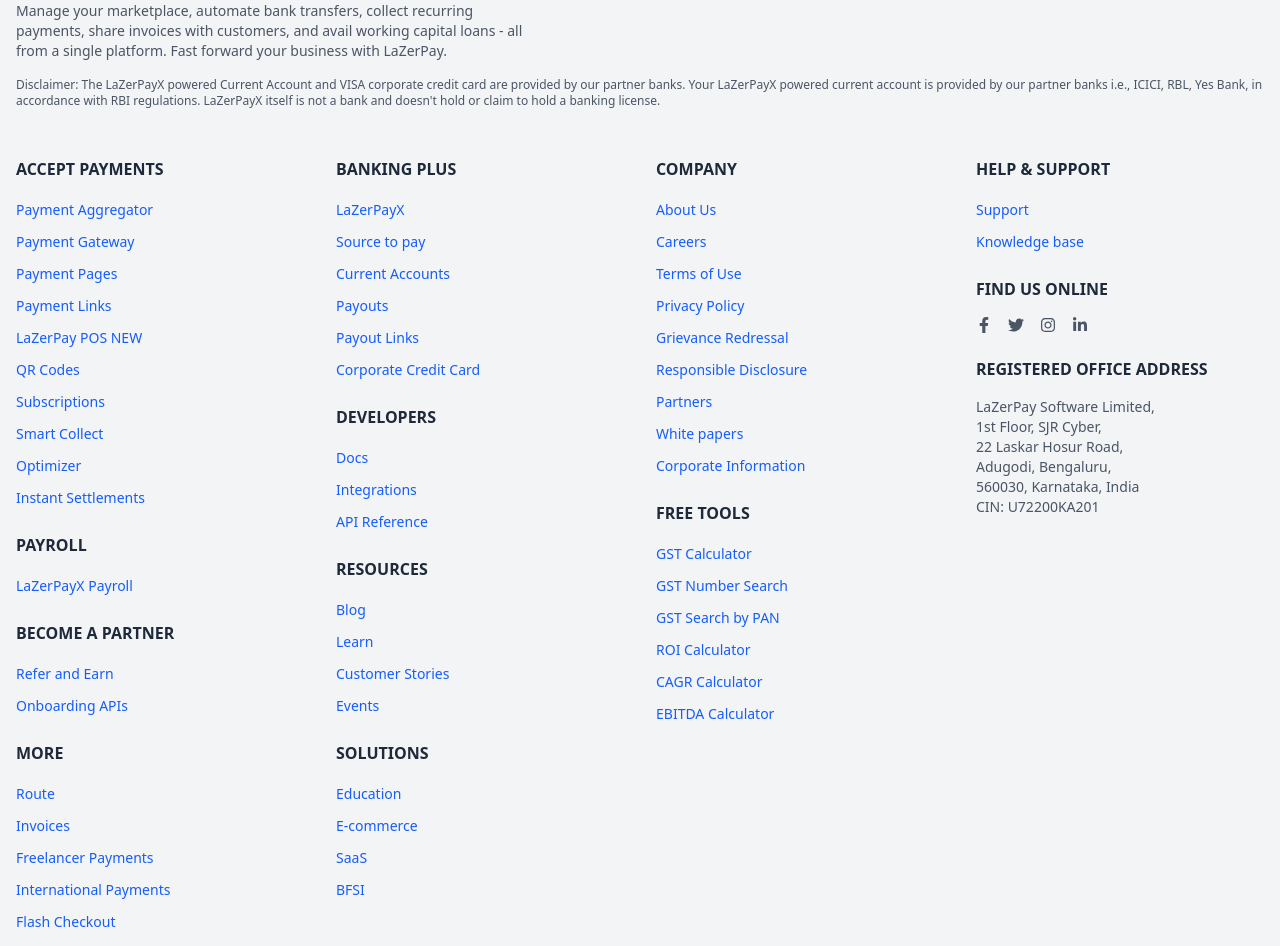
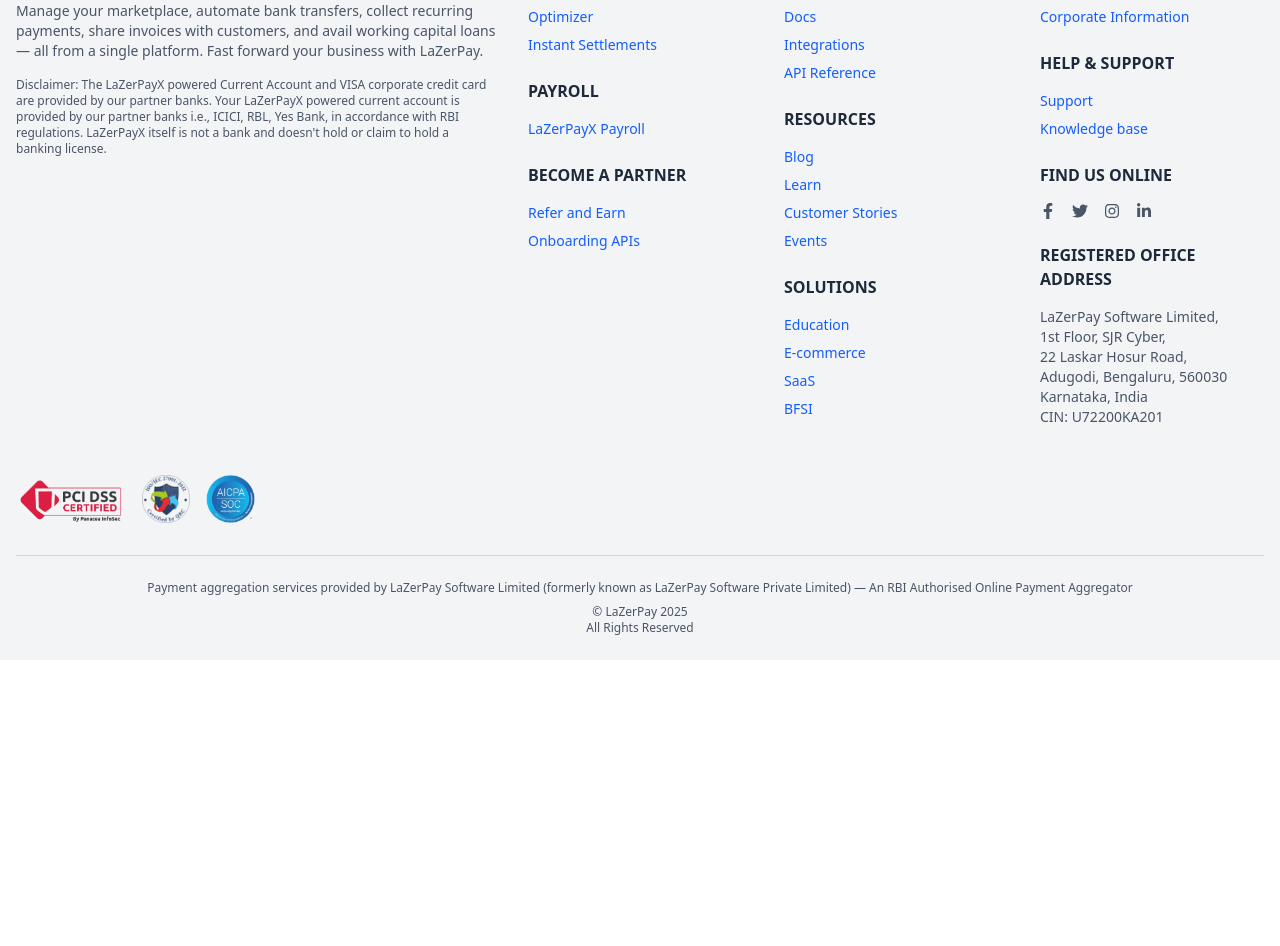
Before and after one commit to auscode/RazorPayStyle, a React (Vite) app: page / in a window 1280 px wide. Shown: the part 10246-11192 px from the top of the page. After the commit the page ends 10906 px from the top, so only its background shows below. Built offline with nearby package versions, Linux system fonts and the light colour scheme.

Commit message:
footer alignment

```diff
--- a/src/components/Footer.jsx
+++ b/src/components/Footer.jsx
@@ -13,13 +13,18 @@
   return (
 <footer className="bg-gray-100 pt-12 pb-6 px-4">
   <div className="max-w-7xl mx-auto">
-        {/* Top Section: Logo and Description */}
-        <div className="mb-12">
+
+    {/* Unified Grid: Description + Link Columns */}
+    <div className="grid grid-cols-1 md:grid-cols-5 gap-8 mb-12">
+
+      {/* COLUMN 1 — BRAND + DESCRIPTION */}
+      <div className="md:col-span-2">
         <div className="flex items-center mb-4 text-blue-600">
           <HiLightningBolt className="text-3xl" />
           <span className="ml-2 text-xl font-bold">LaZerPay</span>
         </div>
-          <p className="text-gray-600 text-sm max-w-lg">
+
+        <p className="text-gray-600 text-sm mb-4">
           LaZerPay is the only payments solution in India that allows
           businesses to accept, process, and disburse payments with its
           product suite. It gives you access to all payment modes including
@@ -27,20 +32,20 @@
           including JioMoney, Mobikwik, Airtel Money, FreeCharge, Ola Money,
           and PayZapp.
         </p>
-          <p className="text-gray-600 text-sm max-w-lg mt-4">
+        <p className="text-gray-600 text-sm mb-4">
           LaZerPayX supercharges your business banking experience, bringing
           effectiveness, efficiency, and excellence to all financial
           processes. With LaZerPayX, businesses can get access to
           fully-functional current accounts, supercharge their payouts and
           automate payroll compliance.
         </p>
-          <p className="text-gray-600 text-sm max-w-lg mt-4">
+        <p className="text-gray-600 text-sm mb-4">
           Manage your marketplace, automate bank transfers, collect recurring
           payments, share invoices with customers, and avail working capital
-            loans - all from a single platform. Fast forward your business with
+          loans — all from a single platform. Fast forward your business with
           LaZerPay.
         </p>
-          <p className="text-gray-600 text-xs mt-4">
+        <p className="text-gray-600 text-xs">
           Disclaimer: The LaZerPayX powered Current Account and VISA corporate
           credit card are provided by our partner banks. Your LaZerPayX
           powered current account is provided by our partner banks i.e.,
@@ -50,14 +55,10 @@
         </p>
       </div>
 
-        {/* Footer Links */}
-        <div className="grid grid-cols-2 md:grid-cols-4 gap-8 mb-12">
-          {/* Column 1 */}
+      {/* COLUMN 2 — ACCEPT PAYMENTS */}
       <div>
-            <h4 className="font-semibold mb-4 text-gray-800">
-              ACCEPT PAYMENTS
-            </h4>
-            <ul className="space-y-2">
+        <h4 className="font-semibold mb-4 text-gray-800">ACCEPT PAYMENTS</h4>
+        <ul className="space-y-2 text-sm">
           {[
             "Payment Aggregator",
             "Payment Gateway",
@@ -71,59 +72,30 @@
             "Instant Settlements",
           ].map((item) => (
             <li key={item}>
-                  <a href="#" className="text-blue-600 text-sm hover:underline">
-                    {item}
-                  </a>
+              <a href="#" className="text-blue-600 hover:underline">{item}</a>
             </li>
           ))}
         </ul>
-            <h4 className="font-semibold mb-4 mt-6 text-gray-800">PAYROLL</h4>
-            <ul className="space-y-2">
-              {["LaZerPayX Payroll"].map((item) => (
-                <li key={item}>
-                  <a href="#" className="text-blue-600 text-sm hover:underline">
-                    {item}
-                  </a>
-                </li>
-              ))}
+
+        <h4 className="font-semibold mt-6 mb-4 text-gray-800">PAYROLL</h4>
+        <ul className="space-y-2 text-sm">
+          <li><a href="#" className="text-blue-600 hover:underline">LaZerPayX Payroll</a></li>
         </ul>
-            <h4 className="font-semibold mb-4 mt-6 text-gray-800">
-              BECOME A PARTNER
-            </h4>
-            <ul className="space-y-2">
+
+        <h4 className="font-semibold mt-6 mb-4 text-gray-800">BECOME A PARTNER</h4>
+        <ul className="space-y-2 text-sm">
           {["Refer and Earn", "Onboarding APIs"].map((item) => (
             <li key={item}>
-                  <a href="#" className="text-blue-600 text-sm hover:underline">
-                    {item}
-                  </a>
-                </li>
-              ))}
-            </ul>
-            <h4 className="font-semibold mb-4 mt-6 text-gray-800">MORE</h4>
-            <ul className="space-y-2">
-              {[
-                "Route",
-                "Invoices",
-                "Freelancer Payments",
-                "International Payments",
-                "Flash Checkout",
-                "UPI",
-                "ePOS",
-                "Checkout Demo",
-              ].map((item) => (
-                <li key={item}>
-                  <a href="#" className="text-blue-600 text-sm hover:underline">
-                    {item}
-                  </a>
+              <a href="#" className="text-blue-600 hover:underline">{item}</a>
             </li>
           ))}
         </ul>
       </div>
 
-          {/* Column 2 */}
+      {/* COLUMN 3 — BANKING + DEVELOPERS + RESOURCES */}
       <div>
         <h4 className="font-semibold mb-4 text-gray-800">BANKING PLUS</h4>
-            <ul className="space-y-2">
+        <ul className="space-y-2 text-sm">
           {[
             "LaZerPayX",
             "Source to pay",
@@ -133,50 +105,43 @@
             "Corporate Credit Card",
           ].map((item) => (
             <li key={item}>
-                  <a href="#" className="text-blue-600 text-sm hover:underline">
-                    {item}
-                  </a>
+              <a href="#" className="text-blue-600 hover:underline">{item}</a>
             </li>
           ))}
         </ul>
-            <h4 className="font-semibold mb-4 mt-6 text-gray-800">
-              DEVELOPERS
-            </h4>
-            <ul className="space-y-2">
+
+        <h4 className="font-semibold mt-6 mb-4 text-gray-800">DEVELOPERS</h4>
+        <ul className="space-y-2 text-sm">
           {["Docs", "Integrations", "API Reference"].map((item) => (
             <li key={item}>
-                  <a href="#" className="text-blue-600 text-sm hover:underline">
-                    {item}
-                  </a>
+              <a href="#" className="text-blue-600 hover:underline">{item}</a>
             </li>
           ))}
         </ul>
-            <h4 className="font-semibold mb-4 mt-6 text-gray-800">RESOURCES</h4>
-            <ul className="space-y-2">
+
+        <h4 className="font-semibold mt-6 mb-4 text-gray-800">RESOURCES</h4>
+        <ul className="space-y-2 text-sm">
           {["Blog", "Learn", "Customer Stories", "Events"].map((item) => (
             <li key={item}>
-                  <a href="#" className="text-blue-600 text-sm hover:underline">
-                    {item}
-                  </a>
+              <a href="#" className="text-blue-600 hover:underline">{item}</a>
             </li>
           ))}
         </ul>
-            <h4 className="font-semibold mb-4 mt-6 text-gray-800">SOLUTIONS</h4>
-            <ul className="space-y-2">
+
+        <h4 className="font-semibold mt-6 mb-4 text-gray-800">SOLUTIONS</h4>
+        <ul className="space-y-2 text-sm">
           {["Education", "E-commerce", "SaaS", "BFSI"].map((item) => (
             <li key={item}>
-                  <a href="#" className="text-blue-600 text-sm hover:underline">
-                    {item}
-                  </a>
+              <a href="#" className="text-blue-600 hover:underline">{item}</a>
             </li>
           ))}
         </ul>
       </div>
 
-          {/* Column 3 */}
+      {/* COLUMN 4 — COMPANY + HELP */}
       <div>
         <h4 className="font-semibold mb-4 text-gray-800">COMPANY</h4>
-            <ul className="space-y-2">
+        <ul className="space-y-2 text-sm">
           {[
             "About Us",
             "Careers",
@@ -189,114 +154,60 @@
             "Corporate Information",
           ].map((item) => (
             <li key={item}>
-                  <a href="#" className="text-blue-600 text-sm hover:underline">
-                    {item}
-                  </a>
+              <a href="#" className="text-blue-600 hover:underline">{item}</a>
             </li>
           ))}
         </ul>
-            <h4 className="font-semibold mb-4 mt-6 text-gray-800">
-              FREE TOOLS
-            </h4>
-            <ul className="space-y-2">
-              {[
-                "GST Calculator",
-                "GST Number Search",
-                "GST Search by PAN",
-                "ROI Calculator",
-                "CAGR Calculator",
-                "EBITDA Calculator",
-              ].map((item) => (
+
+        <h4 className="font-semibold mt-6 mb-4 text-gray-800">HELP & SUPPORT</h4>
+        <ul className="space-y-2 text-sm">
+          {["Support", "Knowledge base"].map((item) => (
             <li key={item}>
-                  <a href="#" className="text-blue-600 text-sm hover:underline">
-                    {item}
-                  </a>
+              <a href="#" className="text-blue-600 hover:underline">{item}</a>
             </li>
           ))}
         </ul>
+
+        <h4 className="font-semibold mt-6 mb-4 text-gray-800">FIND US ONLINE</h4>
+        <div className="flex space-x-4">
+          <FaFacebookF className="text-gray-600 hover:text-blue-600 cursor-pointer" />
+          <FaTwitter className="text-gray-600 hover:text-blue-600 cursor-pointer" />
+          <FaInstagram className="text-gray-600 hover:text-blue-600 cursor-pointer" />
+          <FaLinkedinIn className="text-gray-600 hover:text-blue-600 cursor-pointer" />
         </div>
 
-          {/* Column 4 */}
-          <div>
-            <h4 className="font-semibold mb-4 text-gray-800">HELP & SUPPORT</h4>
-            <ul className="space-y-2">
-              {["Support", "Knowledge base"].map((item) => (
-                <li key={item}>
-                  <a href="#" className="text-blue-600 text-sm hover:underline">
-                    {item}
-                  </a>
-                </li>
-              ))}
-            </ul>
-            <h4 className="font-semibold mb-4 mt-6 text-gray-800">
-              FIND US ONLINE
-            </h4>
-            <div className="flex space-x-4">
-              <a href="#" className="text-gray-600 hover:text-blue-600">
-                <FaFacebookF />
-              </a>
-              <a href="#" className="text-gray-600 hover:text-blue-600">
-                <FaTwitter />
-              </a>
-              <a href="#" className="text-gray-600 hover:text-blue-600">
-                <FaInstagram />
-              </a>
-              <a href="#" className="text-gray-600 hover:text-blue-600">
-                <FaLinkedinIn />
-              </a>
-            </div>
-            <h4 className="font-semibold mb-4 mt-6 text-gray-800">
+        <h4 className="font-semibold mt-6 mb-4 text-gray-800">
           REGISTERED OFFICE ADDRESS
         </h4>
         <p className="text-gray-600 text-sm">
           LaZerPay Software Limited,
-              <br />
-              1st Floor, SJR Cyber,
-              <br />
-              22 Laskar Hosur Road,
-              <br />
-              Adugodi, Bengaluru,
-              <br />
-              560030, Karnataka, India
-              <br />
-              CIN: U72200KA201
+          <br />1st Floor, SJR Cyber,
+          <br />22 Laskar Hosur Road,
+          <br />Adugodi, Bengaluru, 560030
+          <br />Karnataka, India
+          <br />CIN: U72200KA201
         </p>
       </div>
     </div>
 
     {/* Certifications */}
     <div className="flex space-x-4 mb-8">
-          <img
-            src={pci}
-            alt="PCI DSS Certified"
-            className="h-12"
-          />
-          <img
-            src={iso}
-            alt="ISO Certified"
-            className="h-12"
-          />
-          <img
-            src={aicpa}
-            alt="AICPA SOC Certified"
-            className="h-12"
-          />
+      <img src={pci} alt="PCI DSS Certified" className="h-12" />
+      <img src={iso} alt="ISO Certified" className="h-12" />
+      <img src={aicpa} alt="AICPA SOC Certified" className="h-12" />
     </div>
 
-        {/* Bottom Section */}
+    {/* Bottom Bar */}
     <div className="border-t border-gray-300 pt-6 text-center text-gray-600 text-xs">
       <p>
         Payment aggregation services provided by LaZerPay Software Limited
-            (formerly known as LaZerPay Software Private Limited) - An RBI
+        (formerly known as LaZerPay Software Private Limited) — An RBI
         Authorised Online Payment Aggregator
       </p>
-          <p className="mt-2">
-            © LaZerPay 2025
-            <br />
-            All Rights Reserved
-          </p>
+      <p className="mt-2">© LaZerPay 2025<br />All Rights Reserved</p>
     </div>
   </div>
 </footer>
+
   );
 }
```
Lines whose indentation alone changed are shown as unchanged.
